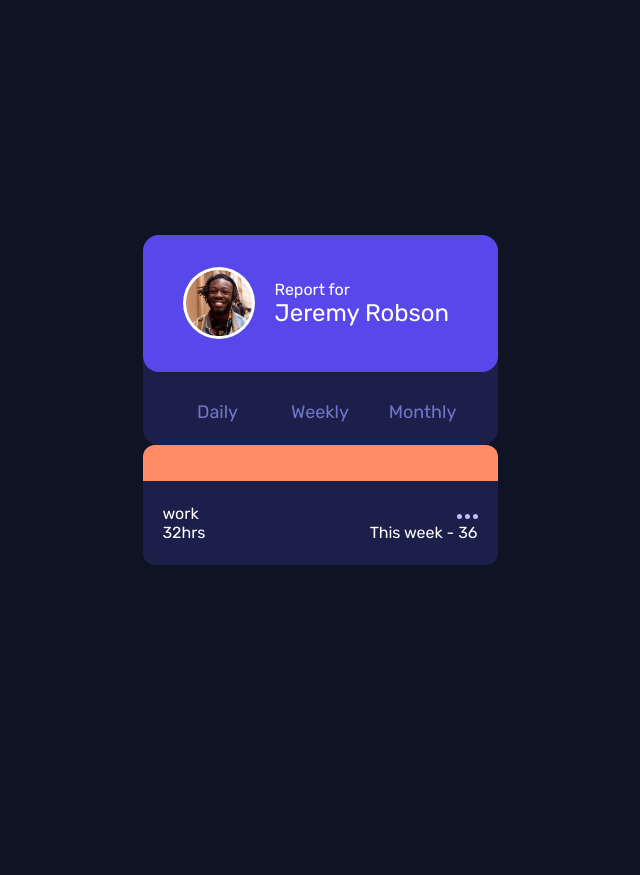
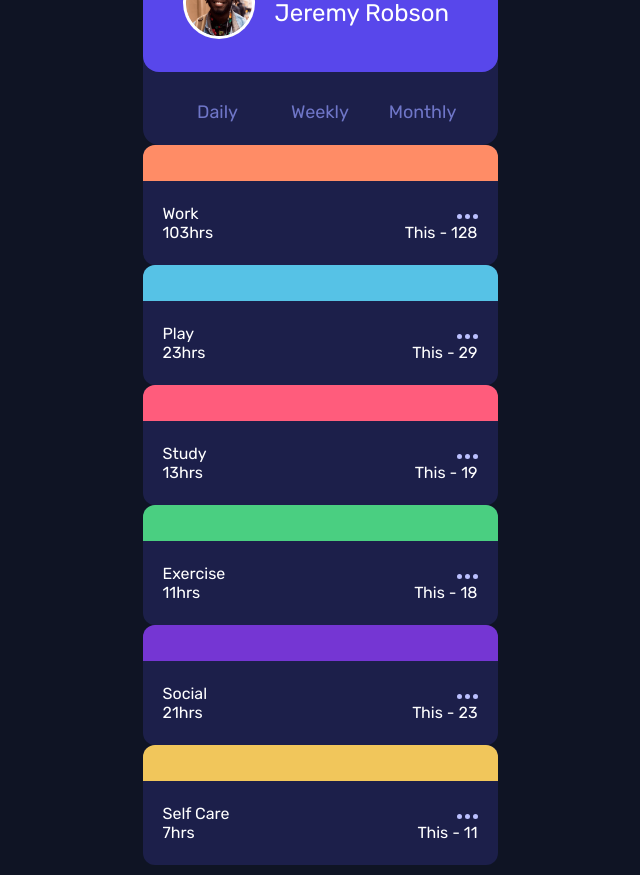
Before and after one commit to DicksenT/time-tracking, a React (Vite) app: page / in a window 1280 px wide. Shown: the whole page, without its empty margins (320-960 px from the left). Before the commit the page ends 800 px from the top, so only its background shows below. Built offline with nearby package versions, Linux system fonts and the light colour scheme.

Commit message:
fetching data, and component list

```diff
--- a/src/App.jsx
+++ b/src/App.jsx
@@ -1,11 +1,29 @@
-import { useState } from 'react'
+import { useEffect, useState } from 'react'
 import Track from './Track'
 import profileImg from './images/image-jeremy.png'
 
 function App() {
 
   const [interval, setInterval] = useState()
-
+  const [fetchedData, setFetchedData] = useState()
+  useEffect(() =>{
+    async function getData(){
+      try{
+      const response = await fetch('./data.json')
+      if(!response.ok){
+        console.log(response.status)
+        return
+      }
+      const data = await response.json()
+      setFetchedData(data)
+      }
+      catch(error){
+        console.error(error)
+      }
+    }
+    getData()
+  },[interval])
+  console.log(fetchedData)
   return(
     <main>
       <div className="profile">
@@ -28,22 +46,22 @@ function App() {
               </li>
             ))
           }
-          {
-            async function getData(){
-              try{
-              const response = await fetch('./data.json')
-              const data = await response.json()
-              console.log(data)
-              }
-              catch(error){
-                console.error(error)
-              }
-            }
-          }
+
         </ul>
       </div>
       <ul className="track-lists">
-        <Track bgColor='hsl(15, 100%, 70%)' title='work' now={32} interval='week' last={36}/>
+          {
+            fetchedData && fetchedData.map((fdt)=>(
+              <Track bgColor={fdt.color} title={fdt.title} interval={interval}
+                now={interval === 'daily' ? fdt.timeframes.daily.current :
+                    interval === 'weekly' ? fdt.timeframes.weekly.current :
+                    fdt.timeframes.monthly.current}
+                last={interval === 'daily' ? fdt.timeframes.daily.previous:
+                      interval === 'weekly' ? fdt.timeframes.weekly.previous:
+                      fdt.timeframes.monthly.previous}
+                />
+            ))
+          }
       </ul>
     </main>
   )
--- a/src/Track.jsx
+++ b/src/Track.jsx
@@ -5,6 +5,12 @@ function Track(props){
 
     const bgColor = {
         'backgroundColor': props.bgColor
+    }
+
+    const interval = {
+        'daily': 'day',
+        'weekly': 'week',
+        'monthly': 'month'
     }
 
     return(
@@ -26,7 +32,7 @@ function Track(props){
                         {props.now}hrs
                     </span>
                     <p>
-                        This {props.interval} - {props.last}
+                        This {interval[props.interval]} - {props.last}
                     </p>
                 </div>
 
--- a/src/index.css
+++ b/src/index.css
@@ -74,7 +74,7 @@ li{
 }
 .time-periods li:hover,
 .active{
-  color: white;
+  color: white !important;
 }
 .track{
   background-color: hsl(235, 46%, 20%);
```
Also changed, not shown: data.json (renamed from src/data.json).
